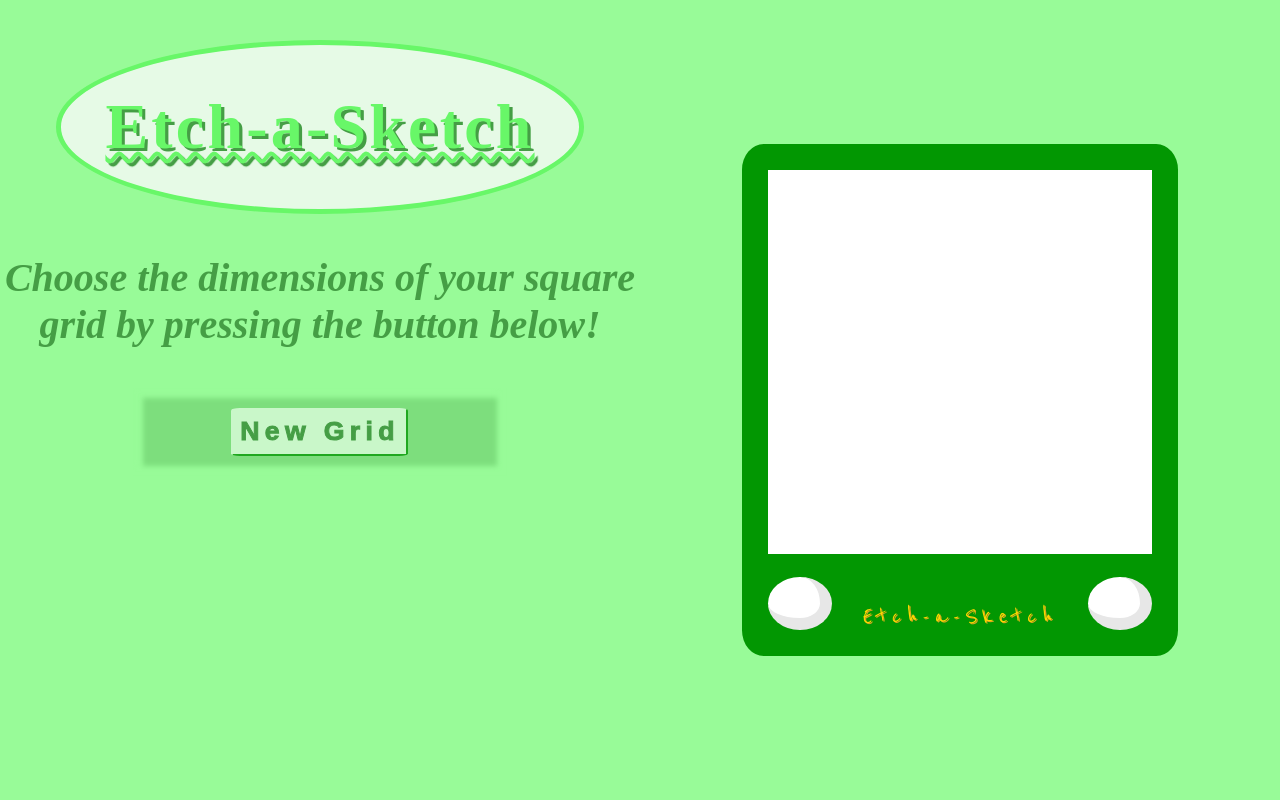
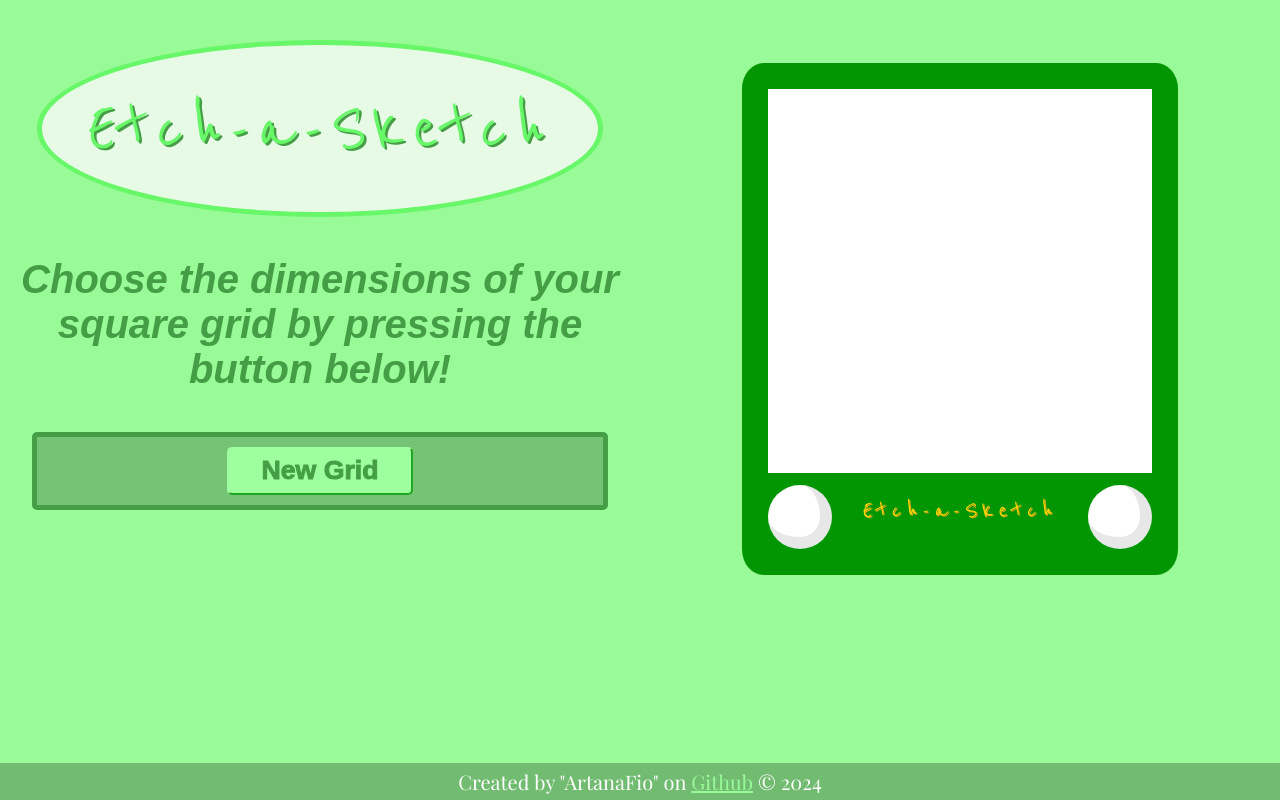
Before and after one commit to ArtanaFio/TOP-Etch-a-Sketch, a plain HTML site: page index.html in a window 1280 px wide. Both pictures are taken after a click on the button "Ready to draw?". Drawn offline with nearby package versions, Linux system fonts and the light colour scheme; a web font is replaced by a local one.

Commit message:
Update UI interface elements and add footer
Redesigned the space encompassing the buttons to interact with the etch-
a-sketch. Included a footer with creator information and link to GitHub
account. Updated JS code to automtically updated the copyright year.

```diff
--- a/index.css
+++ b/index.css
@@ -1,7 +1,9 @@
 @import url('https://fonts.googleapis.com/css2?family=Reenie+Beanie&display=swap');
+@import url('https://fonts.googleapis.com/css2?family=Playfair+Display:ital,wght@0,400..900;1,400..900&display=swap');
 
 html {
     font-size: 20pt;
+    font-family: sans-serif;
 }
 
 * {
@@ -100,17 +102,15 @@ body {
 h1 {
     margin: 5vmin 0;
     padding: 3.5vmax;
-    font-size: 5vmax;
-    font-weight: bold;
+    font-family: 'Reenie Beanie';
+    font-size: 6vmax;
+    font-weight: normal;
     color: rgb(104, 247, 104);
-    text-shadow: 0.4vmin 0.4vmin rgb(69, 158, 69);
-    text-decoration: 0.3vmax underline wavy;
-    text-underline-offset: 0.3vmax;
-    letter-spacing: 0.4vmin;
+    text-shadow: 0.3vmin 0.3vmin rgb(69, 158, 69);
+    letter-spacing: 1vmin;
     background-color:rgb(230, 250, 230);
     border: 0.2rem solid rgb(104, 247, 104);
     border-radius: 50%;
-
 }
 
 h3 {
@@ -154,9 +154,9 @@ h3 {
 
 #left-knob, #right-knob {
     width: 5vw;
-    min-width: 2rem;
     height: 5vw;
-    height: 2rem;
+    min-width: 50px;
+    min-height: 50px;
     background-color: white;
     border-right: 1vw solid rgb(231, 231, 231);
     border-bottom: 1vw solid rgb(231, 231, 231);
@@ -170,12 +170,7 @@ h3 {
     letter-spacing: 0.2rem;
     text-shadow: 1.25px 1.25px goldenrod;
     color: gold;
-    align-self: flex-end;
-}
-
-img {
-    width: 33vw;
-    min-width: 13rem;
+    align-self: center;
 }
 
 .small-div {
@@ -183,39 +178,51 @@ img {
     box-shadow: inset 0.5px 0.5px rgb(213, 247, 213), inset -0.5px -0.5px rgb(213, 247, 213);
 }
 
+.play-area {
+    background-color: rgb(117, 196, 117);
+    border:5px solid rgb(69, 158, 69);
+    padding: 10px;
+    width: 90%;
+    display: flex;
+    flex-direction: column;
+    align-items: center;
+    border-radius: 5px;
+}
+
+.add-gap {
+    gap: 10px;
+}
+
 .selections {
     font-size: 1rem;
+    font-weight: bold;
     padding: 0.25rem;
-    border-radius: 5%;
+    border-radius: 5px;
+    width: 7rem;
+    cursor: pointer;
 }
 
-.options,
-.grid-erase {
-    width: 14rem;
+.separate {
+    width: 100%;
     display: flex;
-    flex-wrap: wrap;
-    box-shadow: inset -5px -5px 5px 5px palegreen, inset 5px 5px 5px 5px palegreen;
-}
-
-.grid-erase {
-    justify-content: space-around;
-    background-color:rgba(69, 158, 69, 0.322);
-    padding: 0.75rem 0;
+    justify-content: space-between;
+    padding-bottom: 10px;
+    border-bottom: 4px solid rgb(2, 151, 2);
 }
 
 .options {
-    justify-content: space-between;
+    display: flex;
+    flex-direction: column;
+    gap: 10px;
 }
 
 #pixels {
     color: rgb(69, 158, 69);
     -webkit-text-stroke-width: 1px;
     -webkit-text-stroke-color: rgb(69, 158, 69);
-    font-weight: bold;
-    letter-spacing: 0.2rem;
-    background-color: rgb(201, 247, 201);
-    border-left-color:rgb(201, 247, 201);
-    border-top-color:rgb(201, 247, 201);
+    background-color: rgb(158, 255, 158);
+    border-left-color:rgb(158, 255, 158);
+    border-top-color:rgb(158, 255, 158);
     border-bottom-color:rgb(49, 252, 49);
     border-right-color:rgb(49, 252, 49);
 }
@@ -236,15 +243,13 @@ img {
 #clear {
     background-color:rgb(69, 158, 69);
     color: white;
-    border-left-color:rgb(2, 151, 2);
-    border-top-color:rgb(2, 151, 2);
-    border-bottom-color:rgb(49, 252, 49);
-    border-right-color:rgb(49, 252, 49);
+    border-color: rgb(69, 158, 69);
     display: none;
 }
 
 #clear:hover {
-    background-color:rgb(104, 247, 104);
+    border-color: rgb(104, 247, 104);
+    background-color: rgb(104, 247, 104);
 }
 
 #colors {
@@ -255,15 +260,45 @@ img {
 
 #colors:hover {
     border-color: white;
+    -webkit-animation: flow 0.75s ease-out;
+    -webkit-animation-iteration-count: infinite;
 }
 
+
+@-webkit-keyframes flow {
+    0% {
+        background-image:linear-gradient(to right, #ff008c, orange, yellow, lime, cyan, #c567fc, hotpink);
+    }
+    17% {
+        background-image:linear-gradient(to right, hotpink, #ff008c, orange, yellow, lime, cyan, #c567fc);
+    }
+    33% {
+        background-image:linear-gradient(to right, #c567fc, hotpink, #ff008c, orange, yellow, lime, cyan);
+    }
+    50% {
+        background-image:linear-gradient(to right, cyan, #c567fc, hotpink, #ff008c, orange, yellow, lime);
+    }
+    67% {
+        background-image:linear-gradient(to right, lime, cyan, #c567fc, hotpink, #ff008c, orange, yellow);
+    }
+    83% {
+        background-image:linear-gradient(to right, yellow, lime, cyan, #c567fc, hotpink, #ff008c, orange);
+    }
+    100% {
+        background-image:linear-gradient(to right, orange, yellow, lime, cyan, #c567fc, hotpink, #ff008c);
+    }
+}
+
+
 #original {
-    background-color: white;
-    color: lime;
+    color: white;
+    background-color: lime;
     border-color: transparent;
 }
 
 #original:hover {
+    background-color: white;
+    color: lime;
     border-color: lime;
 }
 
@@ -278,3 +313,32 @@ img {
     color: white;
     background-image: linear-gradient(to right, black, grey, black);
 }
+
+footer {
+    font-family: "Playfair Display";
+    font-size: 0.75rem;
+    width: 100%;
+    text-align: center;
+    color: white;
+    display: flex;
+    flex-direction: column;
+    justify-content: flex-end;
+    margin: 0;
+}
+
+footer p {
+    margin: 0;
+    padding: 5px;
+    background-color: rgba(0, 0, 0, 0.25);
+}
+
+a {
+    color: palegreen;
+}
+
+/*
+@media(max-width: 400px) {
+    .play-area {
+        display: none;
+    }
+}*/
--- a/index.html
+++ b/index.html
@@ -8,19 +8,22 @@
         <script src="index.js" defer></script>
     </head>
     <body>
-        <section class="left">
+        <div class="left">
             <header><h1>Etch-a-Sketch</h1></header>
             <button type="button" id="start">Ready to draw?</button>
             <h3 class="none">Choose the dimensions of your square grid by pressing the button below!</h3>
-            <section id="functions" class="none">
-                <button type="button" id="pixels" class="selections">New Grid</button>
-                <button type="button" id="clear" class="selections opt">Erase</button></section>
-            <section class="options none">
-                <button type="button" id="original" class="selections opt">Original</button>
-                <button type="button" id="colors" class="selections opt">Rainbow!</button>
-                <button type="button" id="darken" class="selections opt">Pencil</button>
-            </section>
-        </section>
+            <div id="play-buttons">
+                <div id="functions" class="none">
+                    <button type="button" id="pixels" class="selections">New Grid</button>
+                    <button type="button" id="clear" class="selections opt">Erase</button>
+                </div>
+                <div class="options none">
+                    <button type="button" id="original" class="selections opt">Original</button>
+                    <button type="button" id="colors" class="selections opt">Rainbow!</button>
+                    <button type="button" id="darken" class="selections opt">Pencil</button>
+                </div>
+            </div>
+        </div>
         <div class="sketch none">
             <div class="borders">
                 <div id="screen">
@@ -31,8 +34,10 @@
                     <div id="brand">Etch-a-Sketch</div>
                     <div id="right-knob"></div>
                 </div>
-            <!--<img alt="Etch-a-Sketch display" src="bottom_display.png">-->
             </div>
         </div>
+        <footer>
+            <p>Created by "ArtanaFio" on <a href="https://github.com/ArtanaFio/" target="_blank">Github</a> &#169 <span class="year"></span></p>
+        </footer>
     </body>
 </html>
--- a/index.js
+++ b/index.js
@@ -4,6 +4,7 @@ let element;
 const startButton = document.getElementById('start');
 const invisibleElements = document.querySelectorAll('.none');
 const sketchSide = document.querySelector('.sketch');
+const playButtons = document.getElementById("play-buttons");
 const functionButtons = document.getElementById('functions');
 
 startButton.addEventListener('click', () => {
@@ -11,7 +12,7 @@ startButton.addEventListener('click', () => {
     invisibleElements.forEach((element) => {
         element.classList.remove('none');
         sketchSide.classList.add('flex');
-        functionButtons.classList.add('grid-erase');
+        playButtons.classList.add('play-area');
     })
 })
 
@@ -23,6 +24,7 @@ pixelButton.addEventListener('click', () => {
     console.log("You're using original color");
     container.innerHTML = '';
     directions.classList.add('none');
+    playButtons.classList.add('add-gap');
 
     let dimension;
 
@@ -33,6 +35,7 @@ pixelButton.addEventListener('click', () => {
             dimension = parseInt(ask);
 
             if (!isNaN(dimension) && dimension >= 1 && dimension <=100) {
+                functionButtons.classList.add('separate');
                 break;
             } else {
                 alert("Please enter a number between 1 and 100.");
@@ -149,3 +152,10 @@ pixelButton.addEventListener('click', () => {
         });
     });
 })
+
+function updateCopyrightYear() {
+    const copyrightYear = document.querySelector(".year");
+
+    copyrightYear.textContent = new Date().getFullYear();
+};
+updateCopyrightYear();
```
Also changed, not shown: bottom_display.png (deleted).
